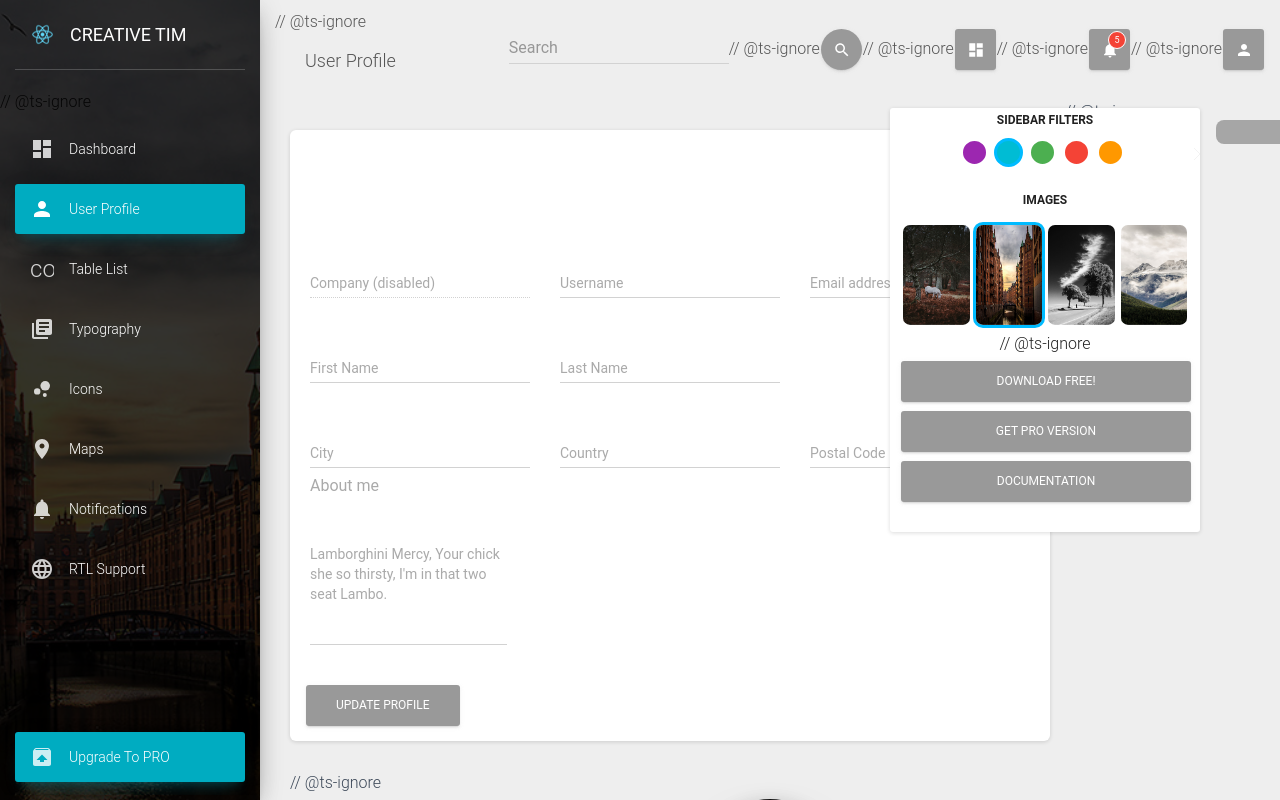
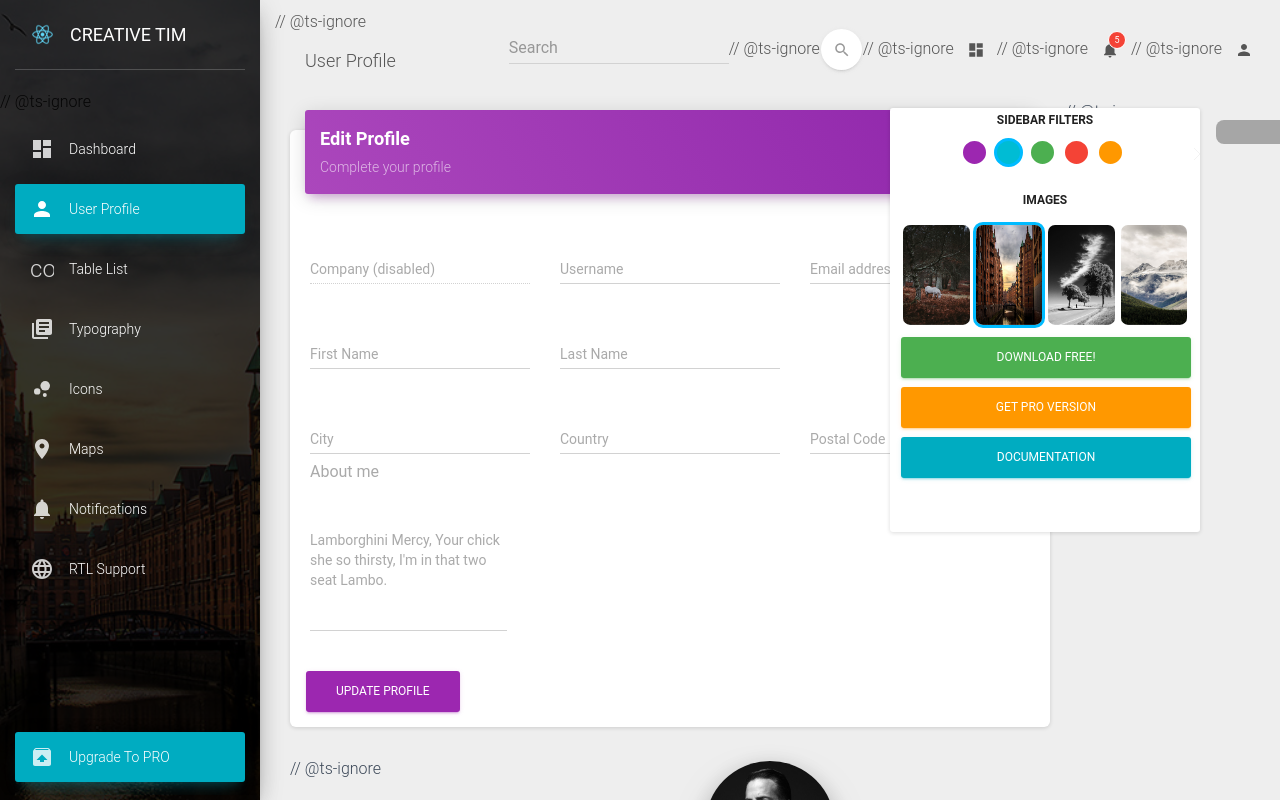
Before and after one commit to Web-Technologies-network/UserInterface, a React (Create React App) app: page /admin/user in a window 1280 px wide. Built offline with nearby package versions, Linux system fonts and the light colour scheme; what chartist, react-google-maps would draw is missing.

Commit message:
fix the color problem and remove ts ignores

```diff
--- a/src/assets/jss/Colors.tsx
+++ b/src/assets/jss/Colors.tsx
@@ -1 +1 @@
-export enum colors {'warning', 'success', 'danger', 'info', 'primary', 'rose', 'white', 'transparent'}
+export enum colors {warning ='warning', success = 'success', danger = 'danger', info = 'info', primary = 'primary', rose = 'rose', white = 'white', transparent = 'transparent'}
--- a/src/components/Dashboard/Card/CardAvatar.tsx
+++ b/src/components/Dashboard/Card/CardAvatar.tsx
@@ -7,16 +7,16 @@ const useStyles = makeStyles(styles);
 
 export const CardAvatar: React.FC<{
   children: React.ReactNode;
-  className: string;
-  profile: boolean;
-  plain: boolean;
-}> = ({ children, className, plain, profile, ...rest }) => {
+  className?: string;
+  profile?: boolean;
+  plain?: boolean;
+}> = ({ children, className = '', plain, profile, ...rest }) => {
   const classes = useStyles();
   const cardAvatarClasses = classNames({
     [classes.cardAvatar]: true,
     [classes.cardAvatarProfile]: profile,
     [classes.cardAvatarPlain]: plain,
-    [className]: className !== undefined,
+    [className]: className !== '',
   });
   return (
     <div className={cardAvatarClasses} {...rest}>
--- a/src/components/Dashboard/FixedPlugin/FixedPlugin.tsx
+++ b/src/components/Dashboard/FixedPlugin/FixedPlugin.tsx
@@ -142,7 +142,6 @@ export default function FixedPlugin(props) {
 
           <li className="button-container">
             <div className="button-container">
-              // @ts-ignore
               <Button
                 color={colors.success}
                 href="https://www.creative-tim.com/product/material-dashboard-react?ref=mdr-fixed-plugin"
@@ -155,7 +154,6 @@ export default function FixedPlugin(props) {
           </li>
           <li className="button-container">
             <div className="button-container">
-              // @ts-ignore
               <Button
                 color={colors.warning}
                 href="https://www.creative-tim.com/product/material-dashboard-pro-react?ref=mdr-fixed-plugin"
@@ -167,7 +165,6 @@ export default function FixedPlugin(props) {
             </div>
           </li>
           <li className="button-container">
-            // @ts-ignore
             <Button
               color={colors.info}
               fullWidth
--- a/src/components/Dashboard/Grid/GridContainer.tsx
+++ b/src/components/Dashboard/Grid/GridContainer.tsx
@@ -10,7 +10,7 @@ const styles = {
 };
 
 const useStyles = makeStyles(styles);
-interface GridContainerProp {
+type GridContainerProp = {
   children: React.ReactNode;
 }
 export default function GridContainer(props: GridContainerProp) {
--- a/src/components/Dashboard/views/UserProfile/UserProfile.tsx
+++ b/src/components/Dashboard/views/UserProfile/UserProfile.tsx
@@ -159,7 +159,6 @@ export default function UserProfile() {
         <GridItem xs={12} sm={12} md={4}>
           // @ts-ignore
           <Card profile>
-            // @ts-ignore
             <CardAvatar profile>
               <a href='#pablo' onClick={(e) => e.preventDefault()}>
                 <img src={avatar} alt='...' />
```
